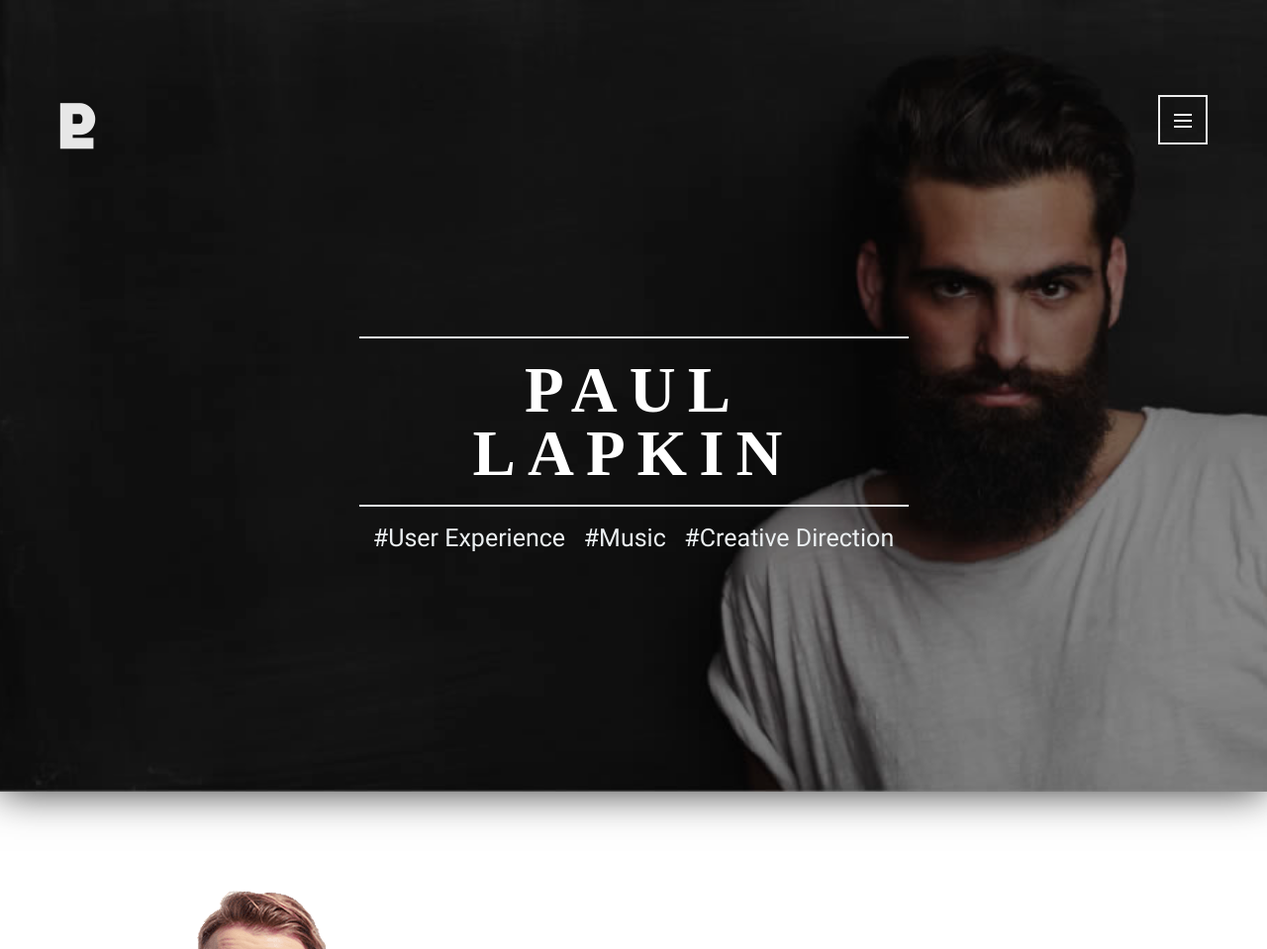
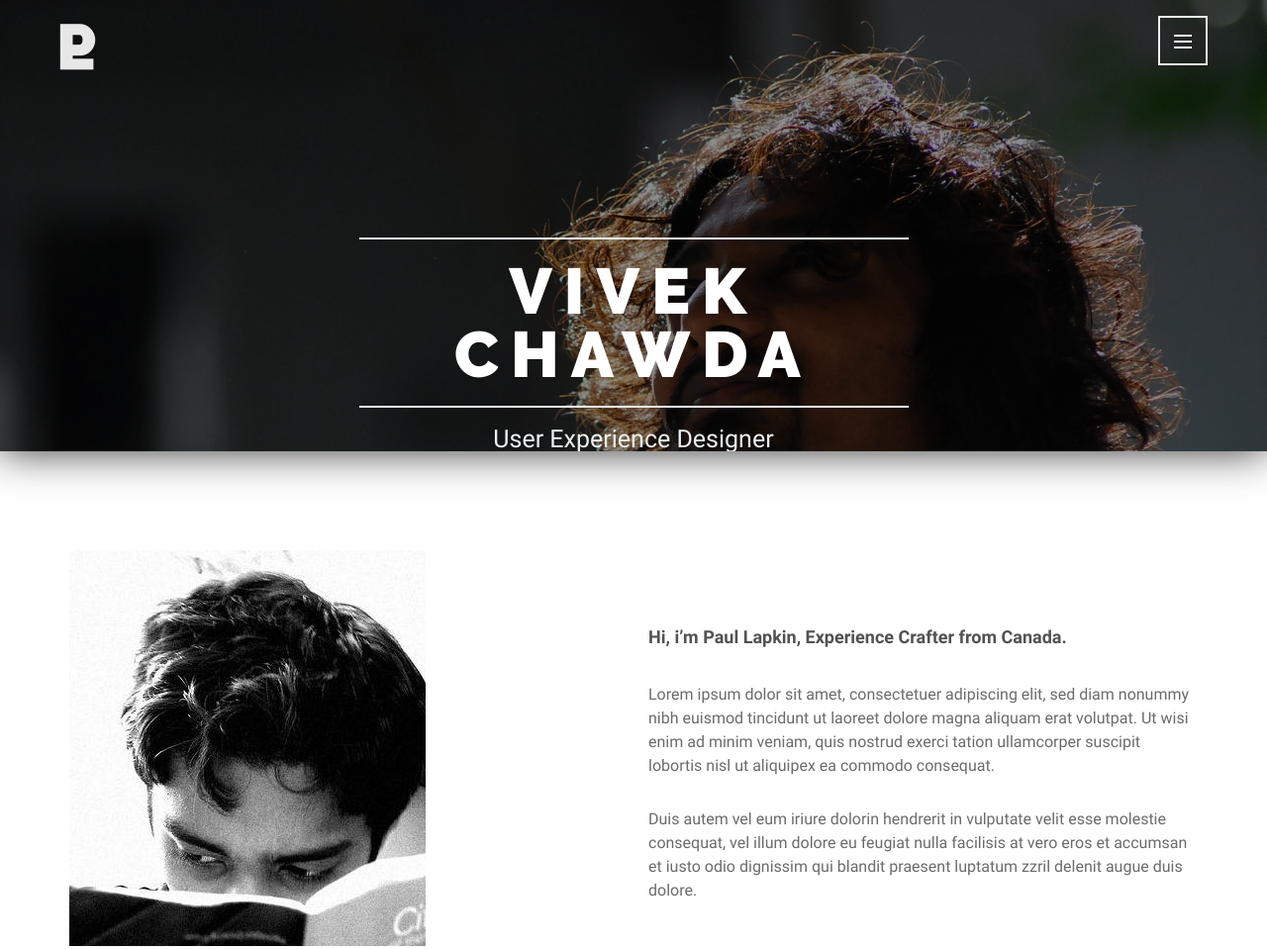
Before and after one commit to vivchawda/vivchawda.github.io, a plain HTML site: page index.html in a window 1280 px wide. Shown: the top 959 px of the page at 99% size. Drawn offline with Linux system fonts and the light colour scheme.

Commit message:
Updated from card

```diff
--- a/assets/css/style.css
+++ b/assets/css/style.css
@@ -215,8 +215,8 @@ p:last-child {
 Section
 */
 .sections {
-    padding-top: 100px;
-    padding-bottom: 100px;
+    /* padding-top: 100px; */
+    /* padding-bottom: 100px; */
     position: relative;
     overflow: hidden;
 }
@@ -272,7 +272,7 @@ section .subtitle-half h5 {
     background-color: rgba(0, 0, 0, .45);
     width: 100%;
     overflow:hidden;
-    min-height:800px;
+    min-height: 20px;
 }
 .overlay-fluid-block {
     background-color: rgba(0, 0, 0, 0.5);
@@ -463,7 +463,7 @@ textarea::-ms-input-placeholder
 
 /*For Home Section*/
 .home{
-    background: url(../images/header-bg.jpg) no-repeat center top fixed;
+    background: url(../images/me.jpg) no-repeat center top fixed;
     background-size: cover;
     -moz-background-size: cover;
     -webkit-background-size: cover;
@@ -480,7 +480,7 @@ textarea::-ms-input-placeholder
     text-transform:uppercase;
     color:#fff;
     font-weight:900;
-    font-family: "Raleway Webfont";
+    font-family: "Raleway";
     letter-spacing:12px;
     border-top:2px solid #ecf0f2;
     border-bottom:2px solid #ecf0f2;
@@ -490,6 +490,7 @@ textarea::-ms-input-placeholder
     font-size:25px;
     margin-top:20px;
     color:#ecf0f2;
+    /* font-family: "Raleway"; */
 }
 
 /*For About Us Section */
@@ -798,7 +799,7 @@ Main components
 
 .cd-header {
     position: absolute;
-    top:10%;
+    /* top:10%; */
     left: 0;
     width: 100%;
     height: 50px;
--- a/index.html
+++ b/index.html
@@ -67,8 +67,8 @@
                         <div class="home-wrapper">
                             <div class="col-md-6 col-md-offset-3 col-sm-12 col-xs-12">
                                 <div class="home-content">
-                                    <h1>Paul Lapkin</h1>
-                                    <p>#User Experience &nbsp; #Music &nbsp; #Creative Direction</p>
+                                    <h1>Vivek Chawda</h1>
+                                    <p>User Experience Designer</p>
                                 </div>
                             </div>
                         </div>
@@ -86,7 +86,7 @@
 
                         <div class="col-md-6 col-sm-6 col-xs-12">
                             <div class="about-photo">
-                                <img src="assets/images/man.png" alt="About Photo" />
+                                <img src="assets/images/me2.jpg" alt="About Photo" />
                             </div>
                         </div>
 
```
Also changed, not shown: assets/images/me.jpg (added), assets/images/me2.jpg (added).
